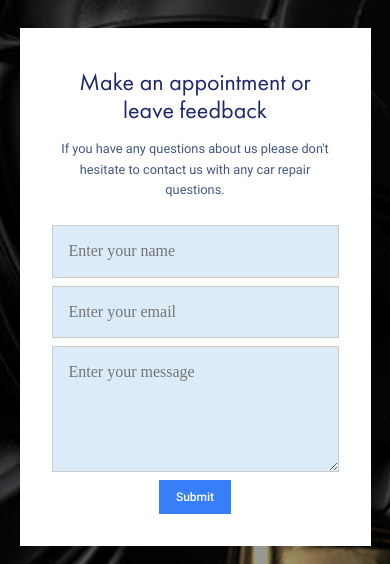
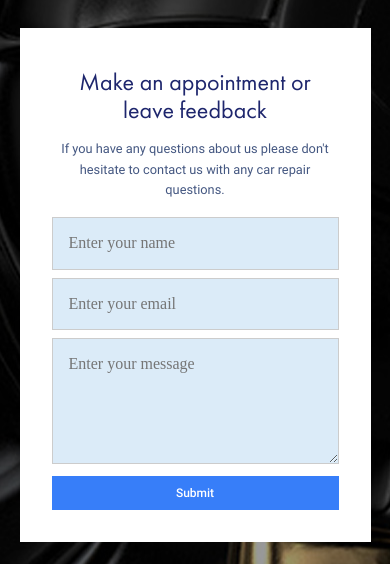
Before and after one commit to xKairus/mFastAuto, a React (Vite) app: page / in a window 390 px wide. Shown: the part 4555-5119 px from the top of the page. Built offline with nearby package versions, Linux system fonts and the light colour scheme.

Commit message:
dev: add Form component

```diff
--- a/src/components/Button/Button.module.css
+++ b/src/components/Button/Button.module.css
@@ -44,6 +44,10 @@
   color: var(--clr-btn-text);
 }
 
+.form {
+  width: 100%;
+}
+
 /*--------------------------------------------*/
 
 @media screen and (max-width: 1280px) {
--- a/src/components/Contacts/Contacts.module.css
+++ b/src/components/Contacts/Contacts.module.css
@@ -54,55 +54,6 @@ details {
   background-color: var(--clr-bg-base);
   padding: 3.5rem 5rem;
   height: fit-content;
-}
-
-.form {
-  display: flex;
-  gap: 0.6125rem;
-  flex-direction: column;
-  align-items: center;
-
-  input,
-  textarea {
-    width: 100%;
-    min-height: 3.5rem;
-    background-color: var(--clr-bg-second);
-    border: 1px solid var(--clr-brd-base);
-    box-sizing: border-box;
-    padding: 1rem;
-  }
-
-  p {
-    color: var(--clr-err-base);
-    margin: 0;
-  }
-}
-
-.inputField {
-  width: 100%;
-}
-
-.formText {
-  text-align: center;
-
-  h3 {
-    margin: 1rem 0;
-    font-size: 1.5625rem;
-    font-family: var(--ff-third);
-    font-weight: 400;
-    line-height: 1.95rem;
-
-    color: var(--clr-tp-base);
-  }
-
-  p {
-    margin: 1.25rem 0 2.5rem;
-    font-size: 0.9375rem;
-    font-family: var(--ff-forth);
-    font-weight: 400;
-    line-height: 1.4rem;
-    color: var(--clr-tp-second);
-  }
 }
 
 .formModal {
@@ -190,31 +141,6 @@ details {
     padding: 2.5rem 4rem;
   }
 
-  .form {
-    gap: 0.6125rem;
-
-    input,
-    textarea {
-      min-height: 2.5rem;
-      background-color: var(--clr-bg-second);
-      border: 1px solid var(--clr-brd-base);
-    }
-  }
-
-  .formText {
-    h3 {
-      margin: 1rem 0;
-      font-size: 1.5625rem;
-      line-height: 1.95rem;
-    }
-
-    p {
-      margin: 1rem 0 1.5rem;
-      font-size: 0.9375rem;
-      line-height: 1.4rem;
-    }
-  }
-
   .formModal {
     padding: 2rem 4rem;
 
@@ -259,29 +185,6 @@ details {
     padding: 2rem 2rem;
   }
 
-  .form {
-    gap: 0.5rem;
-
-    input,
-    textarea {
-      min-height: 2rem;
-    }
-  }
-
-  .formText {
-    h3 {
-      margin: 0.5rem 0;
-      font-size: 1.5rem;
-      line-height: 1.7rem;
-    }
-
-    p {
-      margin: 1rem 0 1rem;
-      font-size: 0.8rem;
-      line-height: 1.3rem;
-    }
-  }
-
   .formModal {
     padding: 1rem 2rem;
     h3 {
--- a/src/components/Contacts/Contacts.tsx
+++ b/src/components/Contacts/Contacts.tsx
@@ -6,6 +6,7 @@ import styles from "./Contacts.module.css"
 import { useEffect, useRef, useState } from "react"
 import { useScrollAnimation } from "../../hooks/useScrollAnimation"
 import { fadeIn, moveRight } from "../../utils/animations"
+import Form from "../Form/Form"
 
 interface MyForm {
   name: string
@@ -60,54 +61,38 @@ export default function Contacts() {
             </details>
           ))}
         </div>
-        <div className={styles.formWrapper}>
-          <form
-            noValidate
-            onSubmit={handleSubmit(onSubmit)}
-            className={styles.form}
-            style={fadeIn(isAnimated)}
-          >
-            <div className={styles.formText}>
-              <h3>Make an appointment or leave feedback</h3>
-              <p>
-                If you have any questions about us please don't hesitate to
-                contact us with any car repair questions.
-              </p>
-            </div>
-            <input
-              {...register("name", {
-                required: { value: true, message: "Name is required" },
-              })}
-              aria-invalid={errors.name ? true : false}
-              type="text"
-              placeholder="Enter your name"
-              autoComplete="on"
-            />
-            {errors.name?.message && <p>{errors.name?.message}</p>}
-            <input
-              {...register("email", {
-                required: { value: true, message: "Email is required" },
-                pattern: {
-                  value: /^[A-Z0-9._%+-]+@[A-Z0-9.-]+\.[A-Z]{2,4}$/i,
-                  message: "Invalid email format",
+        <div className={styles.formWrapper} style={fadeIn(isAnimated)}>
+          <Form
+            title="Make an appointment or leave feedback"
+            subtitle="If you have any questions about us please don't hesitate to contact us with any car repair questions."
+            fields={[
+              {
+                name: "name",
+                type: "text",
+                placeholder: "Enter your name",
+                validation: { required: "Name is required" },
+              },
+              {
+                name: "email",
+                type: "email",
+                placeholder: "Enter your email",
+                validation: {
+                  required: "Email is required",
+                  pattern: {
+                    value: /^[A-Z0-9._%+-]+@[A-Z0-9.-]+\.[A-Z]{2,4}$/i,
+                    message: "Invalid email format",
+                  },
                 },
-              })}
-              type="email"
-              placeholder="Enter your email"
-              autoComplete="on"
-            />
-            {errors.email?.message && <p>{errors.email?.message}</p>}
-            <textarea
-              {...register("text", {
-                required: { value: true, message: "Leave your feedback" },
-              })}
-              rows={5}
-              placeholder="Enter your message"
-            />
-            {errors.text?.message && <p>{errors.text?.message}</p>}
-
-            <Button disableAnimation={true}>Submit</Button>
-          </form>
+              },
+              {
+                name: "text",
+                type: "textarea",
+                placeholder: "Enter your message",
+                validation: { required: "Leave your feedback" },
+              },
+            ]}
+            onSubmit={onSubmit}
+          />
           <div
             className={`${styles.formModal} ${
               isModalActive && styles.formModal_active
--- /dev/null
+++ b/src/components/Drawer/Drawer.tsx
@@ -0,0 +1,5 @@
+export default function Drawer() {
+  return (
+    <div>Drawer</div>
+  )
+}
--- /dev/null
+++ b/src/components/Form/Form.module.css
@@ -0,0 +1,100 @@
+.form {
+  input,
+  textarea {
+    width: 100%;
+    min-height: 3.5rem;
+    background-color: var(--clr-bg-second);
+    border: 1px solid var(--clr-brd-base);
+    box-sizing: border-box;
+    padding: 1rem;
+    margin: 0 0 0.625rem;
+  }
+
+  p {
+    color: var(--clr-err-base);
+    text-align: center;
+    margin: 0 0 0.625rem;
+  }
+}
+
+.inputField {
+  width: 100%;
+}
+
+.formText {
+  text-align: center;
+
+  h3 {
+    margin: 1rem 0;
+    font-size: 1.5625rem;
+    font-family: var(--ff-third);
+    font-weight: 400;
+    line-height: 1.95rem;
+
+    color: var(--clr-tp-base);
+  }
+
+  p {
+    margin: 1.25rem 0 2.5rem;
+    font-size: 0.9375rem;
+    font-family: var(--ff-forth);
+    font-weight: 400;
+    line-height: 1.4rem;
+    color: var(--clr-tp-second);
+  }
+}
+
+/*--------------------------------------------*/
+
+@media screen and (max-width: 1200px) {
+  .form {
+    input,
+    textarea {
+      min-height: 2.5rem;
+      background-color: var(--clr-bg-second);
+      border: 1px solid var(--clr-brd-base);
+    }
+  }
+
+  .formText {
+    h3 {
+      margin: 1rem 0;
+      font-size: 1.5625rem;
+      line-height: 1.95rem;
+    }
+
+    p {
+      margin: 1rem 0 1.5rem;
+      font-size: 0.9375rem;
+      line-height: 1.4rem;
+    }
+  }
+}
+
+@media screen and (max-width: 500px) {
+  .form {
+    input,
+    textarea {
+      min-height: 2rem;
+      margin: 0 0 0.5rem;
+    }
+
+    p {
+      margin: 0 0 0.5rem;
+    }
+  }
+
+  .formText {
+    h3 {
+      margin: 0.5rem 0;
+      font-size: 1.5rem;
+      line-height: 1.7rem;
+    }
+
+    p {
+      margin: 1rem 0 1rem;
+      font-size: 0.8rem;
+      line-height: 1.3rem;
+    }
+  }
+}
--- /dev/null
+++ b/src/components/Form/Form.tsx
@@ -0,0 +1,64 @@
+// Form.tsx
+import React from "react"
+import { useForm, SubmitHandler, FieldError } from "react-hook-form"
+import Button from "../Button/Button"
+import styles from "./Form.module.css"
+
+interface Field {
+  name: string
+  type: string
+  placeholder: string
+  validation: Record<string, any>
+}
+
+interface FormProps {
+  title: string
+  subtitle: string
+  fields: Field[]
+  onSubmit: SubmitHandler<any>
+}
+
+const Form: React.FC<FormProps> = ({ title, subtitle, fields, onSubmit }) => {
+  const {
+    register,
+    handleSubmit,
+    formState: { errors },
+  } = useForm()
+
+  return (
+    <form noValidate onSubmit={handleSubmit(onSubmit)} className={styles.form}>
+      <div className={styles.formText}>
+        <h3>{title}</h3>
+        <p>{subtitle}</p>
+      </div>
+      {fields.map((field, index) => (
+        <div key={index} className={styles.inputField}>
+          {field.type === "textarea" ? (
+            <textarea
+              {...register(field.name, field.validation)}
+              rows={5}
+              placeholder={field.placeholder}
+            />
+          ) : (
+            <input
+              {...register(field.name, field.validation)}
+              aria-invalid={errors[field.name] ? true : false}
+              type={field.type}
+              placeholder={field.placeholder}
+              autoComplete="on"
+            />
+          )}
+
+          {errors[field.name] && typeof errors[field.name] === "object" && (
+            <p>{(errors[field.name] as FieldError).message}</p>
+          )}
+        </div>
+      ))}
+      <Button disableAnimation={true} newClass={"form"}>
+        Submit
+      </Button>
+    </form>
+  )
+}
+
+export default Form
```
Also changed, not shown: src/components/Drawer/Drawer.module.css (added).
